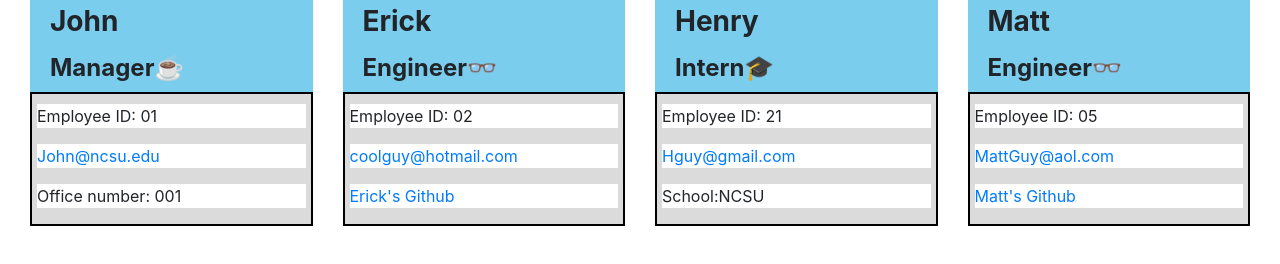
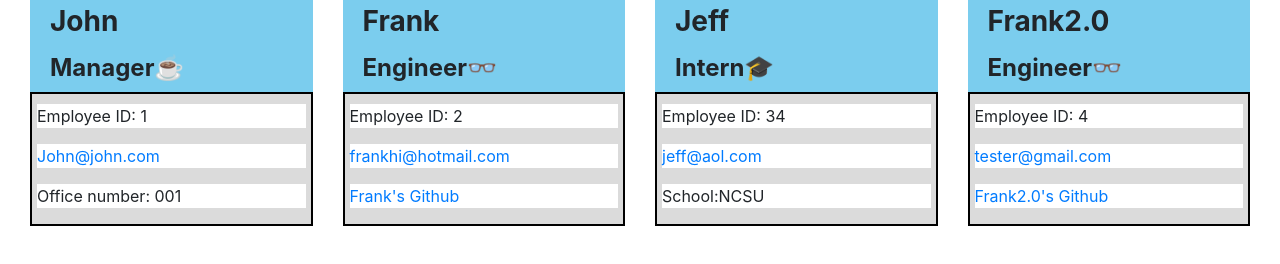
Before and after one commit to cwwittor/Team-Profile-Generator, a website: page MyTeam.html in a window 1280 px wide. Drawn offline with nearby package versions, Linux system fonts and the light colour scheme.

```diff
--- a/MyTeam.html
+++ b/MyTeam.html
@@ -21,45 +21,45 @@
                 <h4 class="topInfo">Manager☕</h4>
             </div>
             <div class="botBox">
-                <p class="infoBox">Employee ID: 01</li>
-                <p class="infoBox"><a href="mailto:">John@ncsu.edu</a></li>
+                <p class="infoBox">Employee ID: 1</li>
+                <p class="infoBox"><a href="mailto:">John@john.com</a></li>
                 <p class="infoBox">Office number: 001</li>
             </div>
         </div>
 
     <div class= "jobBox col-xs-6 col-sm-6 col-md-4 col-lg-3">
             <div class= "topBox">
-                <h3 class="topInfo">Erick</h3>
+                <h3 class="topInfo">Frank</h3>
                 <h4 class="topInfo">Engineer👓</h4>
             </div>
             <div class="botBox">
-                <p class="infoBox">Employee ID: 02</li>
-                <p class="infoBox"><a href="mailto:">coolguy@hotmail.com</a></li>
-                <p class="infoBox"><a href="github.com/coolguy">Erick's Github</a></li>
+                <p class="infoBox">Employee ID: 2</li>
+                <p class="infoBox"><a href="mailto:">frankhi@hotmail.com</a></li>
+                <p class="infoBox"><a href="github.com/franky">Frank's Github</a></li>
             </div>
         </div>
 
     <div class= "jobBox col-xs-6 col-sm-6 col-md-4 col-lg-3">
             <div class= "topBox">
-                <h3 class="topInfo">Henry</h3>
+                <h3 class="topInfo">Jeff</h3>
                 <h4 class="topInfo">Intern🎓</h4>
             </div>
             <div class="botBox">
-                <p class="infoBox">Employee ID: 21</li>
-                <p class="infoBox"><a href="mailto:">Hguy@gmail.com</a></li>
+                <p class="infoBox">Employee ID: 34</li>
+                <p class="infoBox"><a href="mailto:">jeff@aol.com</a></li>
                 <p class="infoBox">School:NCSU</a></li>
             </div>
         </div>
 
     <div class= "jobBox col-xs-6 col-sm-6 col-md-4 col-lg-3">
             <div class= "topBox">
-                <h3 class="topInfo">Matt</h3>
+                <h3 class="topInfo">Frank2.0</h3>
                 <h4 class="topInfo">Engineer👓</h4>
             </div>
             <div class="botBox">
-                <p class="infoBox">Employee ID: 05</li>
-                <p class="infoBox"><a href="mailto:">MattGuy@aol.com</a></li>
-                <p class="infoBox"><a href="github.com/Matty">Matt's Github</a></li>
+                <p class="infoBox">Employee ID: 4</li>
+                <p class="infoBox"><a href="mailto:">tester@gmail.com</a></li>
+                <p class="infoBox"><a href="github.com/tesrtcafdhfa">Frank2.0's Github</a></li>
             </div>
         </div>
 
```
Also changed, not shown: Assets/10-object-oriented-programming-homework-demo.png (deleted), Assets/Screenshot1.PNG (added), Assets/Screenshot2.PNG (added), README.md.
